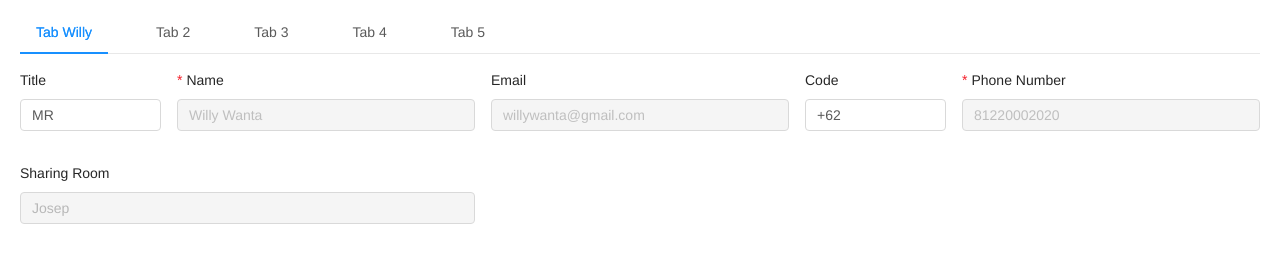
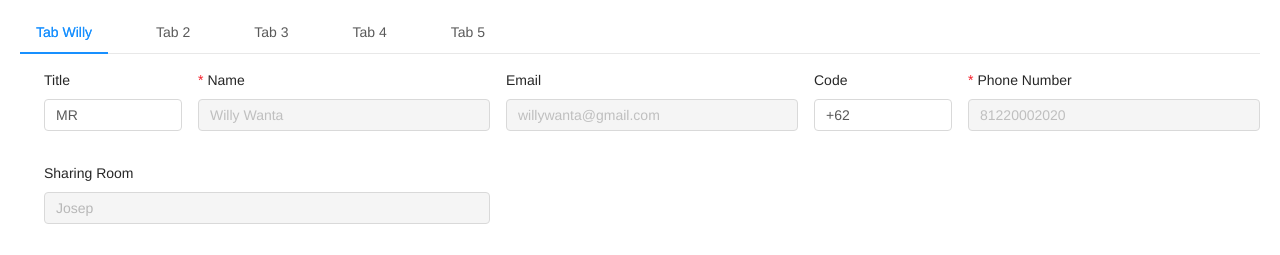
Before and after one commit to cybanjar/precheck-in, a Vue app: page /about in a window 1280 px wide. Shown: the part 647-902 px from the top of the page. Built offline with nearby package versions, Linux system fonts and the light colour scheme.

Commit message:
no message

```diff
--- a/src/views/About.vue
+++ b/src/views/About.vue
@@ -303,7 +303,7 @@
         <a-tabs default-active-key="1" @change="callback">
           <a-tab-pane key="1" tab="Tab Willy">
             <a-form layout="vertical" :form="form">
-              <a-row :gutter="16">
+              <a-row class="ml-3" gutter="16">
                 <!-- Col Title 3-->
                 <a-col :span="3" :xl="3" :xs="6">
                   <a-form-item label="Title">
@@ -367,7 +367,14 @@
                   </a-form-item>
                 </a-col>
               </a-row>
-
+            </a-form>
+          </a-tab-pane>
+          <a-tab-pane key="2" tab="Tab 2">Content Tab 2</a-tab-pane>
+          <a-tab-pane key="3" tab="Tab 3">Content Tab 3</a-tab-pane>
+          <a-tab-pane key="4" tab="Tab 4">Content Tab 4</a-tab-pane>
+          <a-tab-pane key="5" tab="Tab 5">Content Tab 5</a-tab-pane>
+        </a-tabs>
+        <a-form layout="vertical" :form="form">
           <a-row>
             <a-card :style="information">
               <a-row>
@@ -461,9 +468,7 @@
             </a-col>
             <a-col v-show="showPrice && showPickupRequest" :span="4" :xl="4" :xs="24">
               <a-form-item label="Price">
-                    <label
-                      class="font-weight-bold"
-                    >{{currency}} {{nilai === 3 ? 0 + " " : money + " "}}</label>
+                <label class="font-weight-bold">{{currency}} {{nilai === 3 ? 0 + " " : money + " "}}</label>
                 <span v-if="nilai === 1">/ Pax</span>
                 <span v-else-if="nilai === 2">/ Car</span>
                 <span v-else>Free</span>
@@ -672,18 +677,13 @@
               <a-checkbox>Save your information detail</a-checkbox>
             </a-col>
           </a-row>
-            </a-form>
-          </a-tab-pane>
-          <a-tab-pane key="2" tab="Tab 2">Content Tab 2</a-tab-pane>
-          <a-tab-pane key="3" tab="Tab 3">Content Tab 3</a-tab-pane>
-          <a-tab-pane key="4" tab="Tab 4">Content Tab 4</a-tab-pane>
-          <a-tab-pane key="5" tab="Tab 5">Content Tab 5</a-tab-pane>
-        </a-tabs>
           <a-row>
             <a-col :span="12" :xl="12" :xs="24">
               <a-checkbox>{{term}}</a-checkbox>
             </a-col>
           </a-row>
+        </a-form>
+
         <a-row>
           <a-col :span="4" :xl="4" :xs="24">
             <a-button
```
Lines whose indentation alone changed are shown as unchanged.
